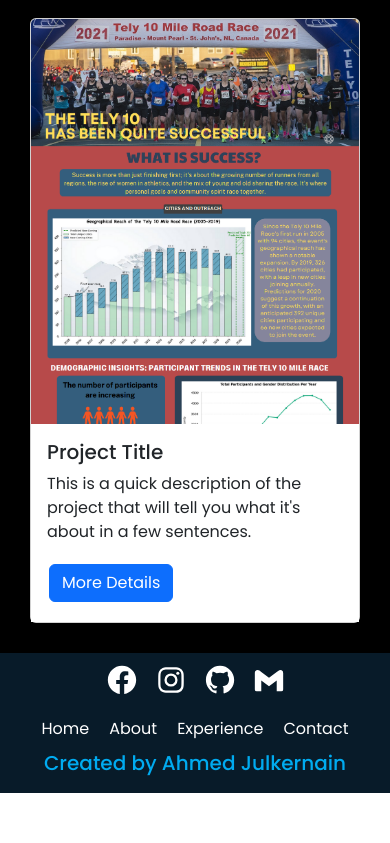
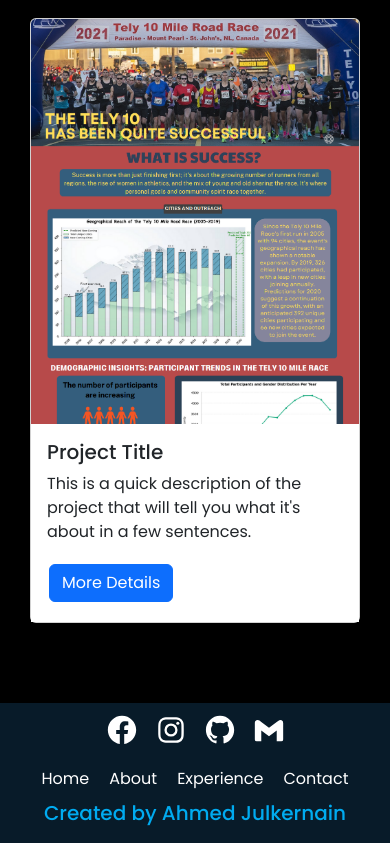
Before and after one commit to ajulker11/Portfolio-Website, a plain HTML site: page project.html in a window 390 px wide. Shown: the part 3217-4060 px from the top of the page. Before the commit the page ends 4010 px from the top, so only its background shows below. Drawn offline with nearby package versions, Linux system fonts and the light colour scheme.

Commit message:
Updates to responsiveness

```diff
--- a/project.html
+++ b/project.html
@@ -80,7 +80,7 @@
 
               </div>
 
-              <div style="height: auto; background-color: yellow;">
+              <div style="background-color: #000000; height: 50px;"></div>
 
               </div>
 
```
